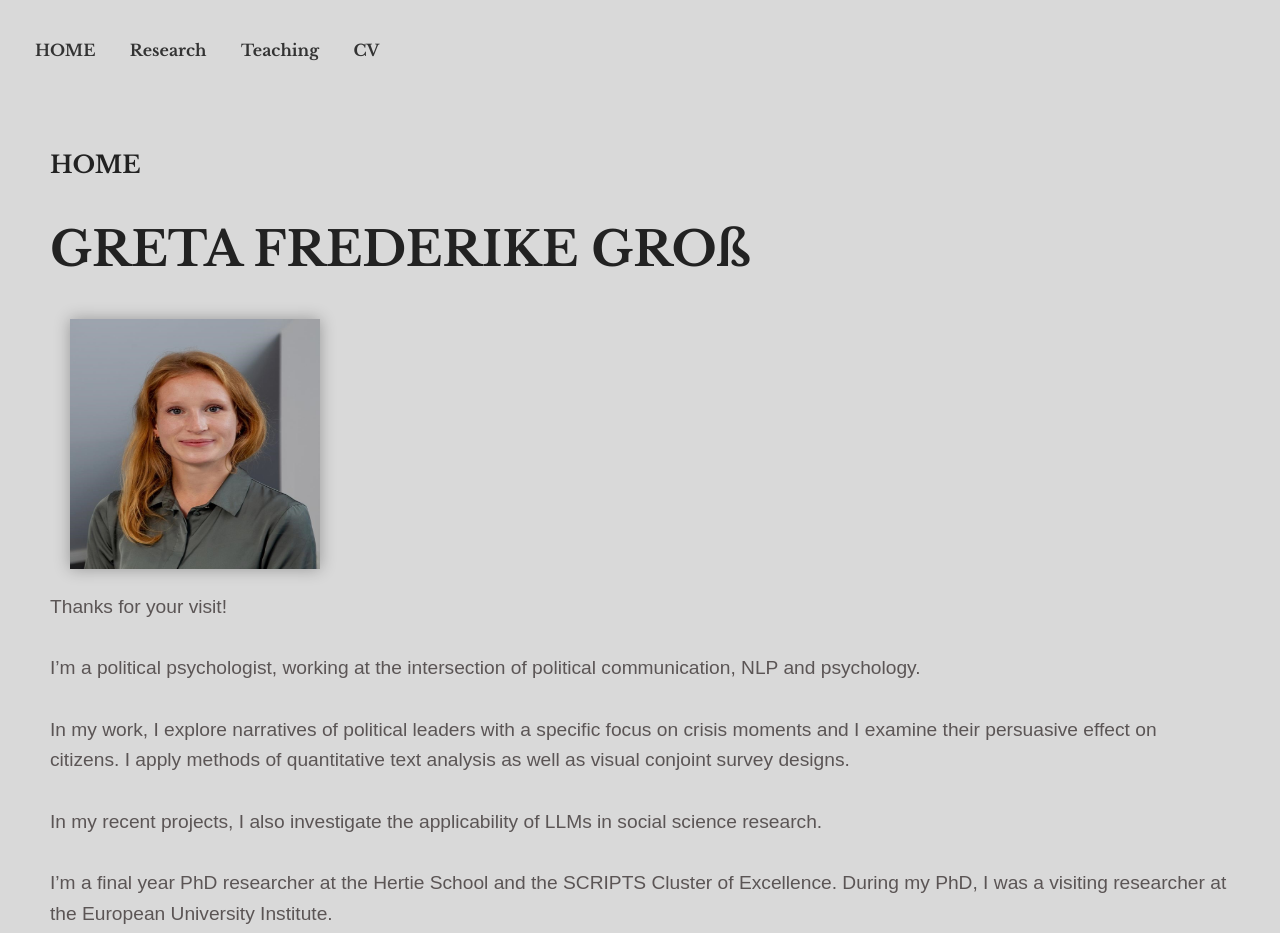
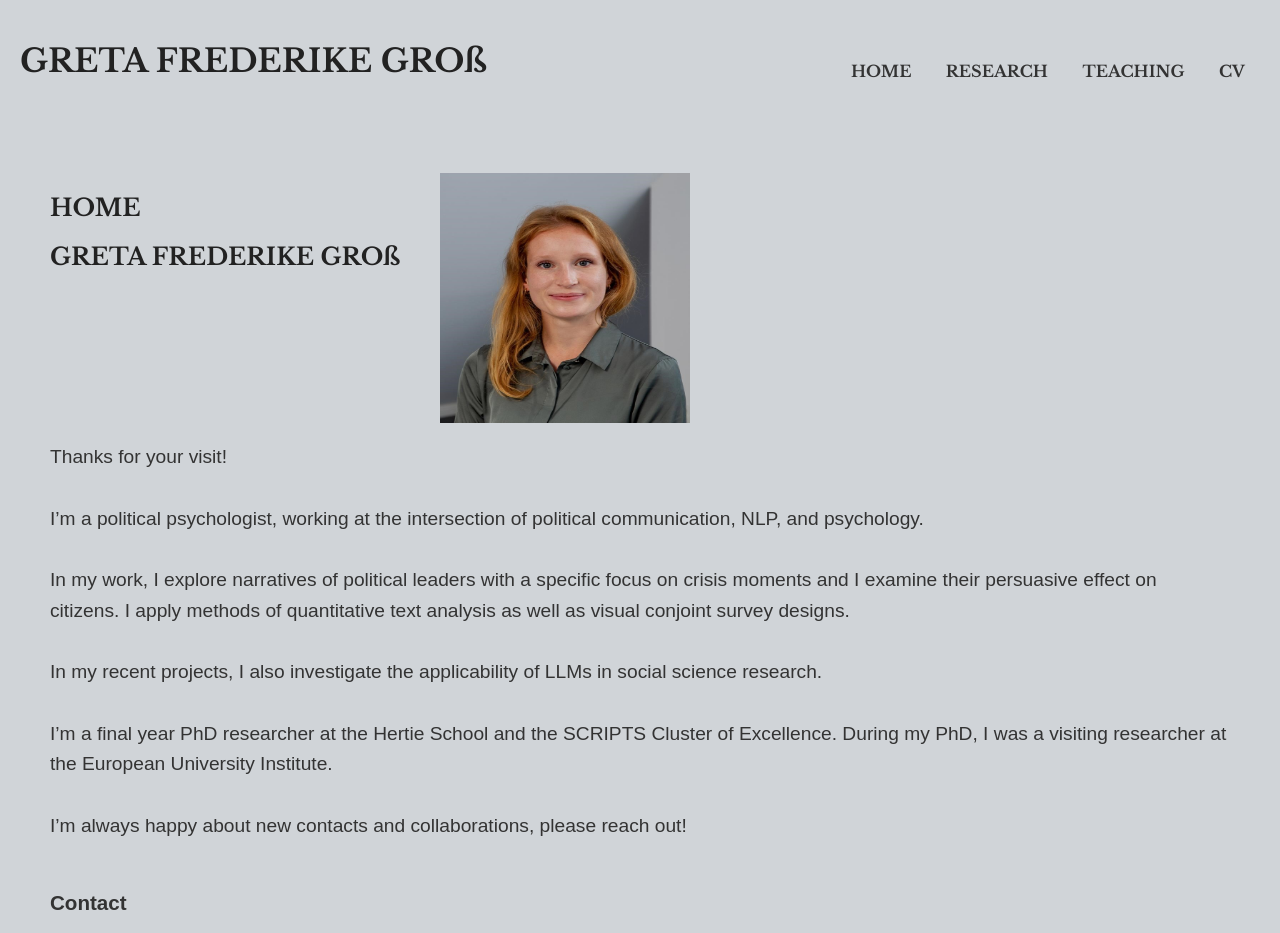
Before and after one commit to gretagross/gretagross.github.io, a plain HTML site: page index.html in a window 1280 px wide. Shown: the top 933 px of the page. Drawn offline with nearby package versions, Linux system fonts and the light colour scheme; a web font is replaced by a local one.

Commit message:
Update index.html with new styles and content

```diff
--- a/index.html
+++ b/index.html
@@ -14,8 +14,8 @@
     <style>
         body {
             font-family: 'Avenir Next LT Pro Light', Arial, sans-serif;
-            background-color: #D9D9D9; /* Cooler grey */
-            color: #5B5555; /* dark grey */
+            background-color: #D0D4D8; /* Cooler grey */
+            color: #333; /* Dark grey */
             margin: 0;
             padding: 0;
         }
@@ -54,7 +54,7 @@
         footer {
             text-align: center;
             padding: 20px;
-            background-color: #5B5555;
+            background-color: #333;
             color: white;
         }
         .social-icons img {
@@ -68,11 +68,11 @@
             height: 250px; /* Set to quadrangular format */
             border-radius: 0; /* No rounded corners */
             margin-left: 20px;
-            box-shadow: 0 0 15px rgba(0, 0, 0, 0.3); /* Soft shadow effect */
+            box-shadow: none; /* No shadow effect */
         }
         .hero-text {
             display: flex;
-            align-items: center;
+            align-items: flex-start; /* Align items at the start */
         }
         /* Italic text for project descriptions */
         .project-description {
@@ -87,28 +87,41 @@
         section p {
             font-size: 1.1em; /* Increase size */
         }
+        /* Adjusted layout for the home section */
+        .home-container {
+            display: flex;
+            align-items: flex-start; /* Align items at the start */
+        }
+        .home-text {
+            margin-right: 20px; /* Space between text and image */
+        }
     </style>
 </head>
 <body>
 
     <!-- Header Section with Navigation -->
     <header>
+        <h1>GRETA FREDERIKE GROß</h1>
         <nav>
             <a href="#home">HOME</a> <!-- Changed to all caps -->
-            <a href="#research">Research</a>
-            <a href="#teaching">Teaching</a>
+            <a href="#research">RESEARCH</a>
+            <a href="#teaching">TEACHING</a>
             <a href="#cv">CV</a>
         </nav>
     </header>
 
-
     <!-- Home Section -->
     <section id="home">
-        <h2>HOME</h2>
-        <h1 style="font-size: 3em;">GRETA FREDERIKE GROß</h1><img src="images/Gross_Katy-Otto-SCRIPTS-2021-Cropped_bearbeitet.jpg" alt="Greta Frederike Groß" class="profile-img">
+        <div class="home-container">
+            <div class="home-text">
+                <h2>HOME</h2>
+                <h1>GRETA FREDERIKE GROß</h1>
+            </div>
+            <img src="images/Gross_Katy-Otto-SCRIPTS-2021-Cropped_bearbeitet.jpg" alt="Greta Frederike Groß" class="profile-img">
+        </div>
         <p class="intro">
             Thanks for your visit!<br><br>
-            I’m a political psychologist, working at the intersection of political communication, NLP and psychology.<br><br>
+            I’m a political psychologist, working at the intersection of political communication, NLP, and psychology.<br><br>
             In my work, I explore narratives of political leaders with a specific focus on crisis moments and I examine their persuasive effect on citizens. I apply methods of quantitative text analysis as well as visual conjoint survey designs.<br><br>
             In my recent projects, I also investigate the applicability of LLMs in social science research.<br><br>
             I’m a final year PhD researcher at the Hertie School and the SCRIPTS Cluster of Excellence. During my PhD, I was a visiting researcher at the European University Institute.<br><br>
```
